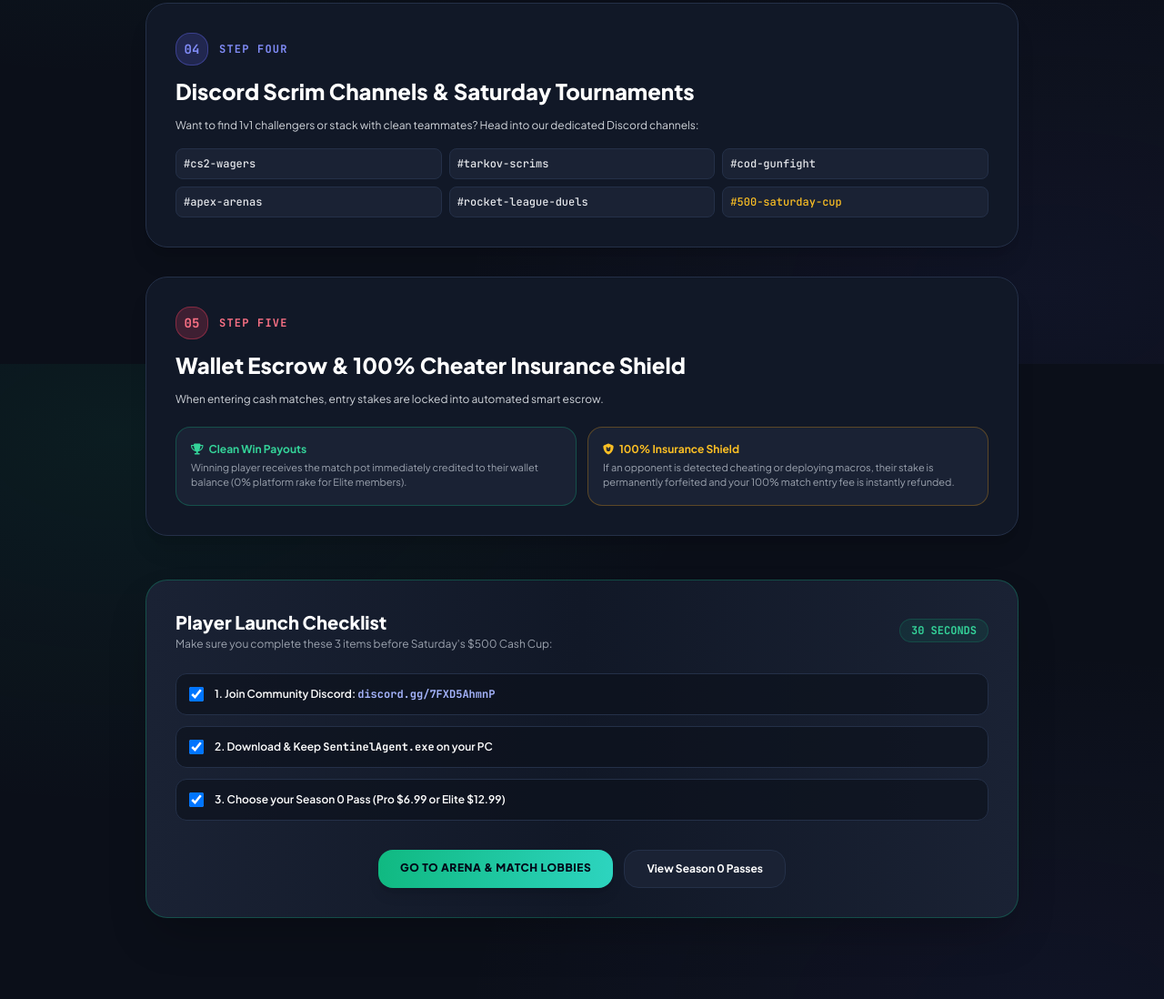
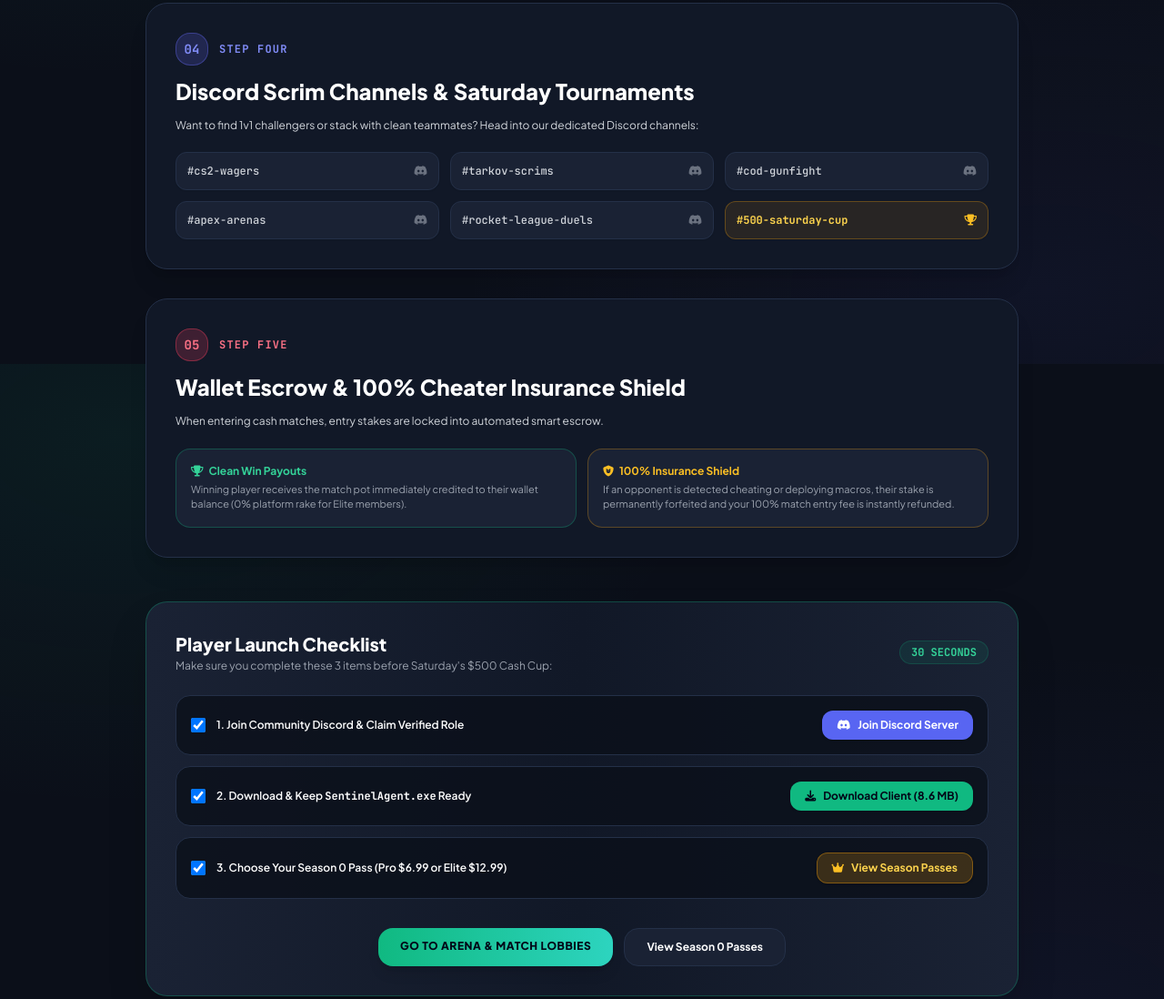
Before and after one commit to brandonwhiggins-cmd/sentinel-zero, a website: page guide.html in a window 1280 px wide. Shown: the part 1200-2298 px from the top of the page at 91% size. Drawn offline with nearby package versions, Linux system fonts and the light colour scheme.

Commit message:
feat: make Discord scrim channels and launch checklist in /guide 100% interactive with direct 1-click Join, Download, and Pass buttons

```diff
--- a/guide.html
+++ b/guide.html
@@ -208,13 +208,31 @@
             <p class="text-xs text-gray-300 leading-relaxed">
               Want to find 1v1 challengers or stack with clean teammates? Head into our dedicated Discord channels:
             </p>
-            <div class="grid grid-cols-2 sm:grid-cols-3 gap-2 pt-1 font-mono text-xs">
-              <div class="p-2 rounded-lg bg-dark-surface border border-dark-border">#cs2-wagers</div>
-              <div class="p-2 rounded-lg bg-dark-surface border border-dark-border">#tarkov-scrims</div>
-              <div class="p-2 rounded-lg bg-dark-surface border border-dark-border">#cod-gunfight</div>
-              <div class="p-2 rounded-lg bg-dark-surface border border-dark-border">#apex-arenas</div>
-              <div class="p-2 rounded-lg bg-dark-surface border border-dark-border">#rocket-league-duels</div>
-              <div class="p-2 rounded-lg bg-dark-surface border border-dark-border text-amber-400">#500-saturday-cup</div>
+            <div class="grid grid-cols-2 sm:grid-cols-3 gap-3 pt-2 font-mono text-xs">
+              <a href="https://discord.gg/7FXD5AhmnP" target="_blank" class="p-3 rounded-xl bg-dark-surface hover:bg-[#5865F2]/20 border border-dark-border hover:border-[#5865F2]/60 text-gray-300 hover:text-white transition flex items-center justify-between group shadow-sm">
+                <span>#cs2-wagers</span>
+                <i class="fa-brands fa-discord text-gray-500 group-hover:text-[#5865F2] transition"></i>
+              </a>
+              <a href="https://discord.gg/7FXD5AhmnP" target="_blank" class="p-3 rounded-xl bg-dark-surface hover:bg-[#5865F2]/20 border border-dark-border hover:border-[#5865F2]/60 text-gray-300 hover:text-white transition flex items-center justify-between group shadow-sm">
+                <span>#tarkov-scrims</span>
+                <i class="fa-brands fa-discord text-gray-500 group-hover:text-[#5865F2] transition"></i>
+              </a>
+              <a href="https://discord.gg/7FXD5AhmnP" target="_blank" class="p-3 rounded-xl bg-dark-surface hover:bg-[#5865F2]/20 border border-dark-border hover:border-[#5865F2]/60 text-gray-300 hover:text-white transition flex items-center justify-between group shadow-sm">
+                <span>#cod-gunfight</span>
+                <i class="fa-brands fa-discord text-gray-500 group-hover:text-[#5865F2] transition"></i>
+              </a>
+              <a href="https://discord.gg/7FXD5AhmnP" target="_blank" class="p-3 rounded-xl bg-dark-surface hover:bg-[#5865F2]/20 border border-dark-border hover:border-[#5865F2]/60 text-gray-300 hover:text-white transition flex items-center justify-between group shadow-sm">
+                <span>#apex-arenas</span>
+                <i class="fa-brands fa-discord text-gray-500 group-hover:text-[#5865F2] transition"></i>
+              </a>
+              <a href="https://discord.gg/7FXD5AhmnP" target="_blank" class="p-3 rounded-xl bg-dark-surface hover:bg-[#5865F2]/20 border border-dark-border hover:border-[#5865F2]/60 text-gray-300 hover:text-white transition flex items-center justify-between group shadow-sm">
+                <span>#rocket-league-duels</span>
+                <i class="fa-brands fa-discord text-gray-500 group-hover:text-[#5865F2] transition"></i>
+              </a>
+              <a href="https://discord.gg/7FXD5AhmnP" target="_blank" class="p-3 rounded-xl bg-amber-500/10 hover:bg-amber-500/20 border border-amber-500/30 hover:border-amber-500 text-amber-300 hover:text-amber-200 transition flex items-center justify-between group shadow-sm">
+                <span class="font-bold">#500-saturday-cup</span>
+                <i class="fa-solid fa-trophy text-amber-400 group-hover:scale-110 transition"></i>
+              </a>
             </div>
           </div>
         </div>
@@ -259,18 +277,41 @@
       </div>
 
       <div class="space-y-3 text-xs">
-        <label class="flex items-center gap-3 p-3.5 rounded-xl bg-dark-bg/60 border border-dark-border cursor-pointer hover:border-emerald-500/40 transition">
-          <input type="checkbox" checked class="w-4 h-4 rounded text-emerald-500 focus:ring-0">
-          <span class="font-semibold text-white">1. Join Community Discord: <code class="text-indigo-300">discord.gg/7FXD5AhmnP</code></span>
-        </label>
-        <label class="flex items-center gap-3 p-3.5 rounded-xl bg-dark-bg/60 border border-dark-border cursor-pointer hover:border-emerald-500/40 transition">
-          <input type="checkbox" checked class="w-4 h-4 rounded text-emerald-500 focus:ring-0">
-          <span class="font-semibold text-white">2. Download & Keep <code>SentinelAgent.exe</code> on your PC</span>
-        </label>
-        <label class="flex items-center gap-3 p-3.5 rounded-xl bg-dark-bg/60 border border-dark-border cursor-pointer hover:border-emerald-500/40 transition">
-          <input type="checkbox" checked class="w-4 h-4 rounded text-emerald-500 focus:ring-0">
-          <span class="font-semibold text-white">3. Choose your Season 0 Pass (Pro $6.99 or Elite $12.99)</span>
-        </label>
+        <!-- Item 1 -->
+        <div class="flex flex-col sm:flex-row sm:items-center justify-between gap-3 p-4 rounded-2xl bg-dark-bg/80 border border-dark-border hover:border-emerald-500/40 transition">
+          <div class="flex items-center gap-3">
+            <input type="checkbox" id="chk-discord" checked class="w-4 h-4 rounded text-emerald-500 focus:ring-0">
+            <label for="chk-discord" class="font-semibold text-white cursor-pointer">1. Join Community Discord & Claim Verified Role</label>
+          </div>
+          <a href="https://discord.gg/7FXD5AhmnP" target="_blank" class="px-4 py-2 rounded-xl bg-[#5865F2] hover:bg-[#4752C4] text-white font-bold text-xs flex items-center justify-center gap-2 transition shrink-0 shadow">
+            <i class="fa-brands fa-discord"></i>
+            <span>Join Discord Server</span>
+          </a>
+        </div>
+
+        <!-- Item 2 -->
+        <div class="flex flex-col sm:flex-row sm:items-center justify-between gap-3 p-4 rounded-2xl bg-dark-bg/80 border border-dark-border hover:border-emerald-500/40 transition">
+          <div class="flex items-center gap-3">
+            <input type="checkbox" id="chk-client" checked class="w-4 h-4 rounded text-emerald-500 focus:ring-0">
+            <label for="chk-client" class="font-semibold text-white cursor-pointer">2. Download & Keep <code>SentinelAgent.exe</code> Ready</label>
+          </div>
+          <a href="SentinelAgent.exe" download="SentinelAgent.exe" class="px-4 py-2 rounded-xl bg-emerald-500 hover:bg-emerald-400 text-slate-950 font-bold text-xs flex items-center justify-center gap-2 transition shrink-0 shadow">
+            <i class="fa-solid fa-download"></i>
+            <span>Download Client (8.6 MB)</span>
+          </a>
+        </div>
+
+        <!-- Item 3 -->
+        <div class="flex flex-col sm:flex-row sm:items-center justify-between gap-3 p-4 rounded-2xl bg-dark-bg/80 border border-dark-border hover:border-emerald-500/40 transition">
+          <div class="flex items-center gap-3">
+            <input type="checkbox" id="chk-pass" checked class="w-4 h-4 rounded text-emerald-500 focus:ring-0">
+            <label for="chk-pass" class="font-semibold text-white cursor-pointer">3. Choose Your Season 0 Pass (Pro $6.99 or Elite $12.99)</label>
+          </div>
+          <a href="passes.html" class="px-4 py-2 rounded-xl bg-amber-500/20 hover:bg-amber-500/30 border border-amber-500/40 text-amber-300 font-bold text-xs flex items-center justify-center gap-2 transition shrink-0 shadow">
+            <i class="fa-solid fa-crown text-amber-400"></i>
+            <span>View Season Passes</span>
+          </a>
+        </div>
       </div>
 
       <div class="flex flex-col sm:flex-row justify-center gap-3 pt-2">
```
